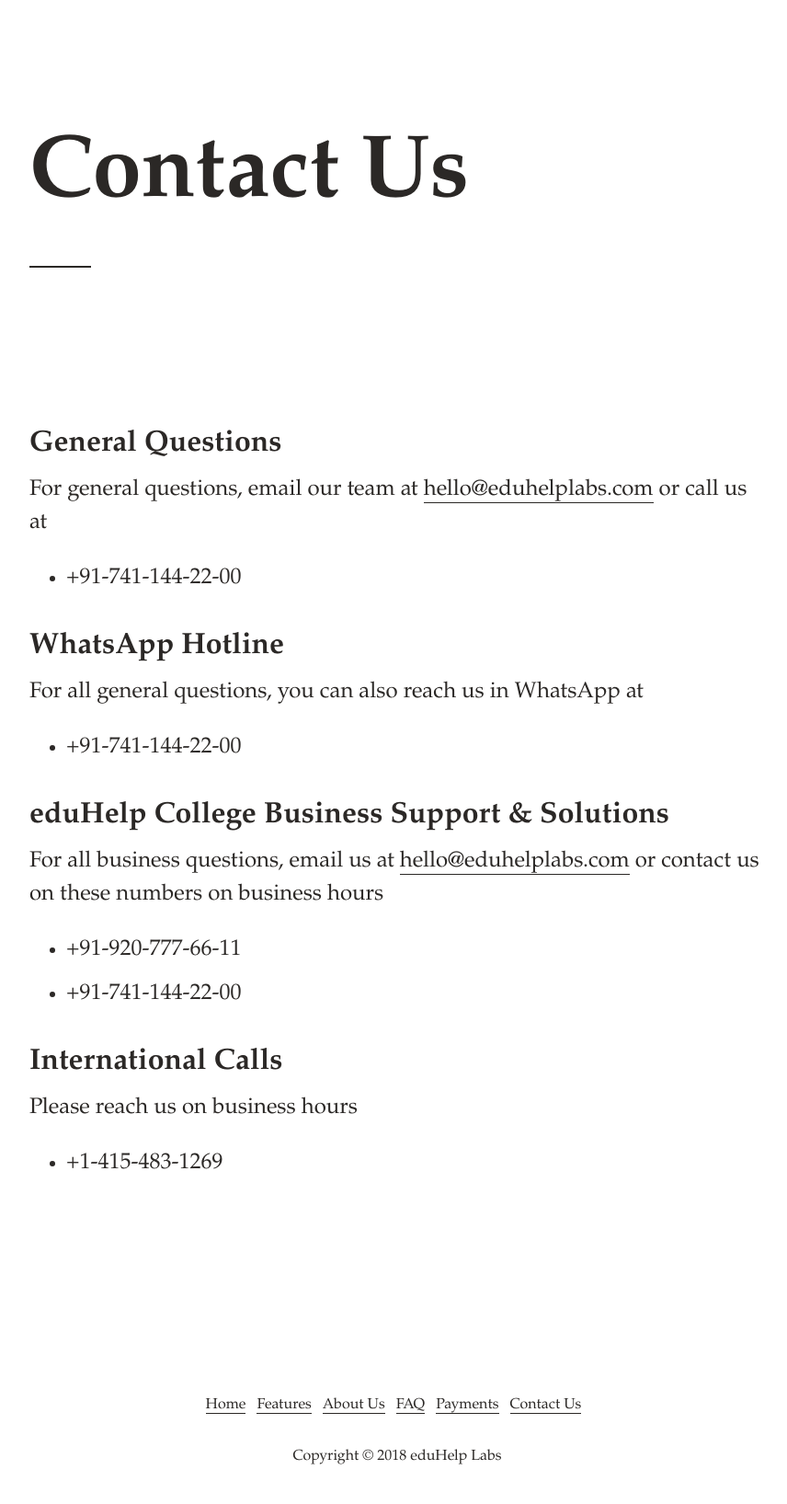
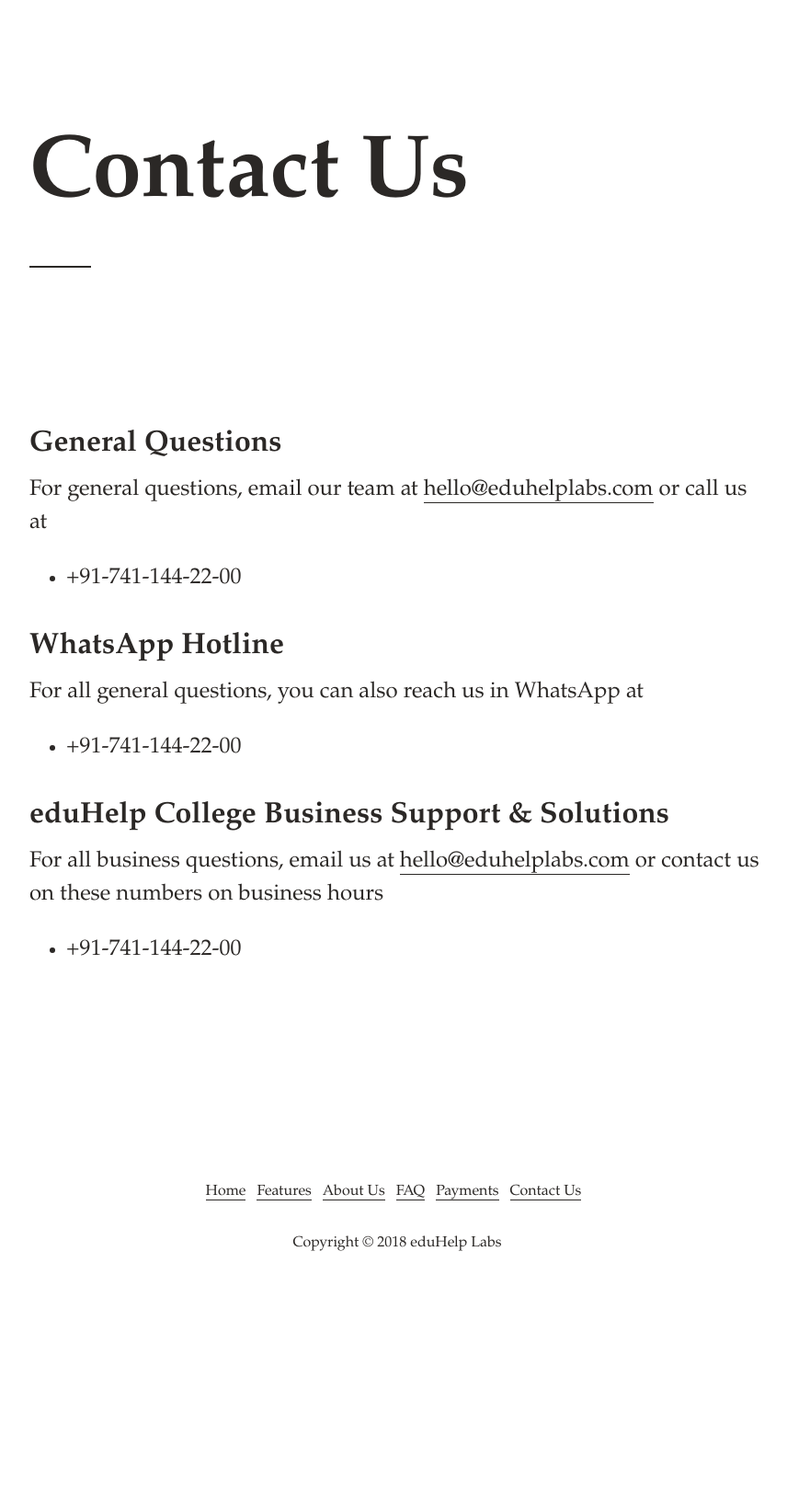
Before and after one commit to GILFREDD/edu-help-labs-project, a Jekyll site: the page built from contact-us.md, in a window 1280 px wide. Shown: the whole page at 92% size, without its empty margins (208-1064 px from the left). Built offline with Jekyll 4.4.1, drawn with Linux system fonts in a browser that asks for light colours; after the commit the page ends 1403 px from its top, so only the background shows below that.

Commit message:
Update contact-us.md

```diff
--- a/contact-us.md
+++ b/contact-us.md
@@ -17,10 +17,4 @@
 ## eduHelp College Business Support & Solutions
 For all business questions, email us at [hello@eduhelplabs.com](mailto:hello@eduhelplabs.com) or contact us on these numbers on business hours
 
-* +91-920-777-66-11
 * +91-741-144-22-00
-
-## International Calls
-Please reach us on business hours
-
-* +1-415-483-1269
```
